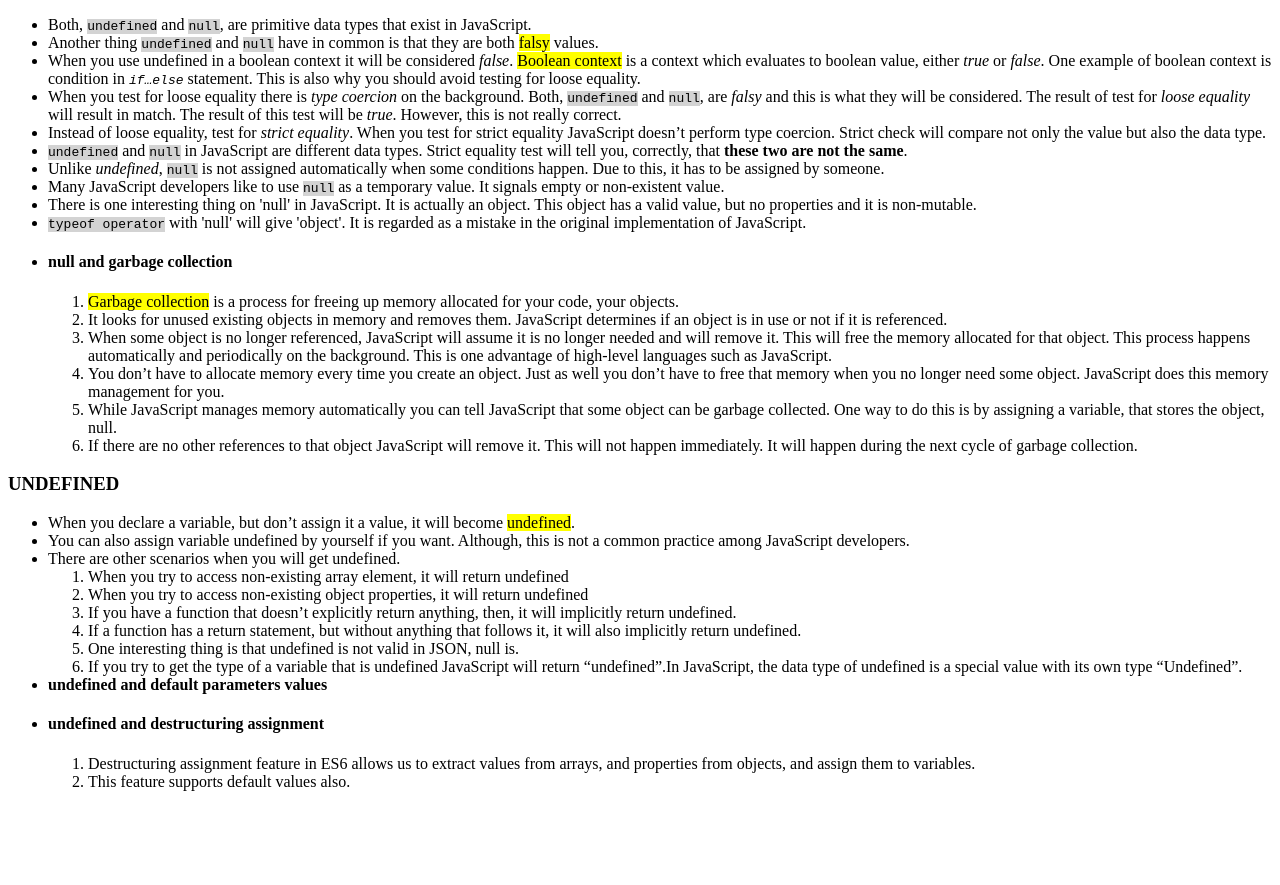
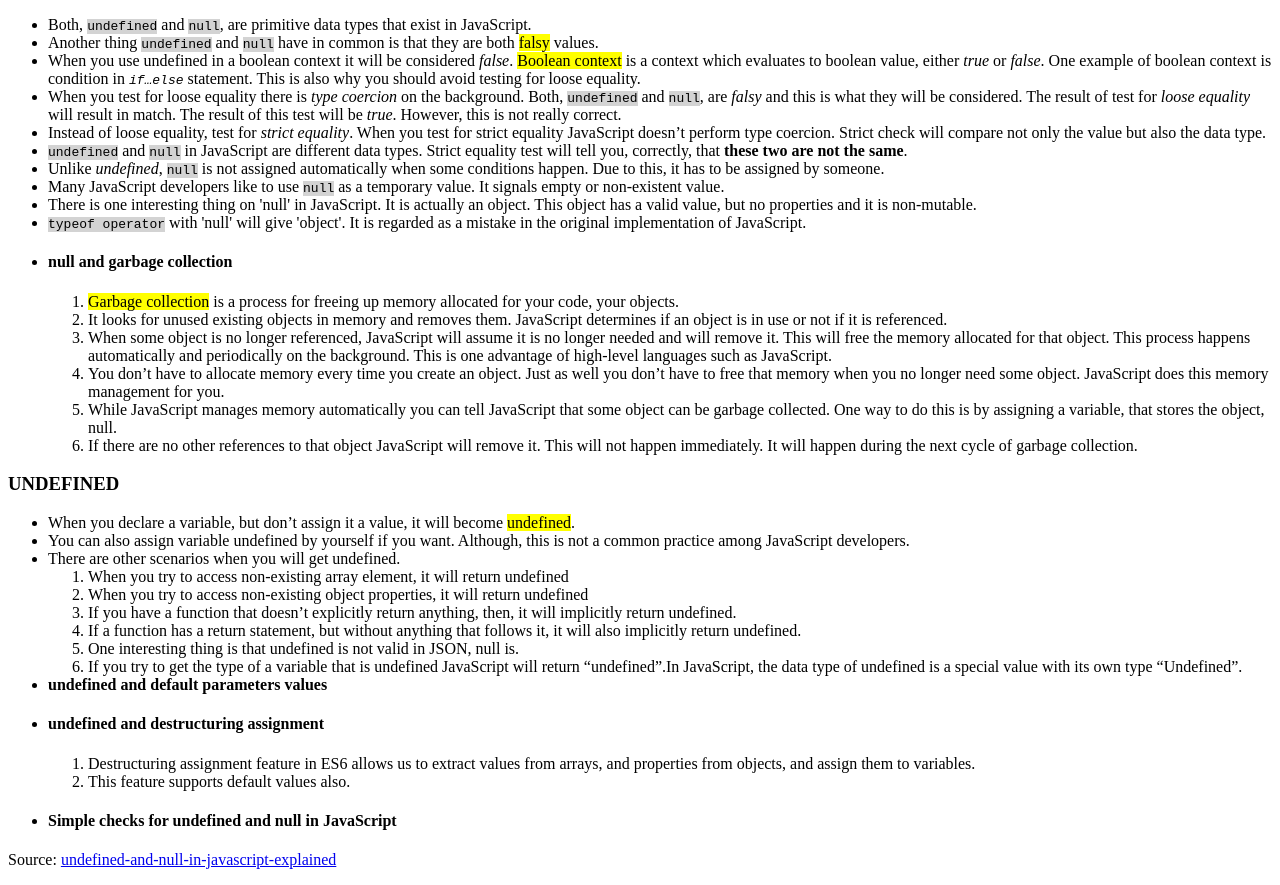
Before and after one commit to yugmani/alex-null-vs-undefined, a website: page index.html in a window 1280 px wide. Shown: the part 91-976 px from the top of the page. Before the commit the page ends 898 px from the top, so only its background shows below. Drawn offline with Linux system fonts and the light colour scheme.

Commit message:
checking for undefined and null

```diff
--- a/index.html
+++ b/index.html
@@ -149,5 +149,15 @@
         <li>This feature supports default values also.</li>
       </ol>
     </li>
+    <li>
+      <h4>Simple checks for undefined and null in JavaScript</h4>
+    </li>
   </ul>
+  <p>
+    Source:
+    <a
+      href="https://blog.alexdevero.com/undefined-and-null-in-javascript-explained/"
+      >undefined-and-null-in-javascript-explained</a
+    >
+  </p>
 </div>
```
Also changed, not shown: index.js (+20 -0 lines).
